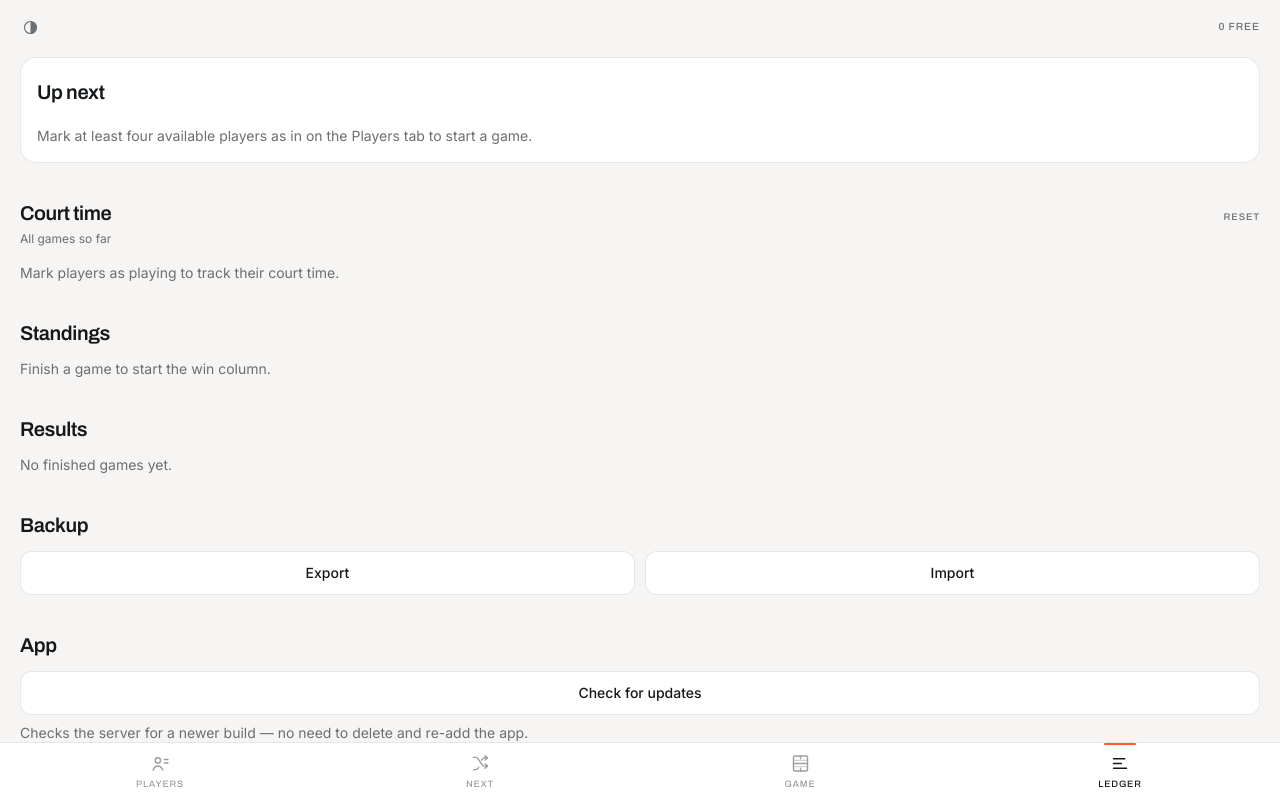
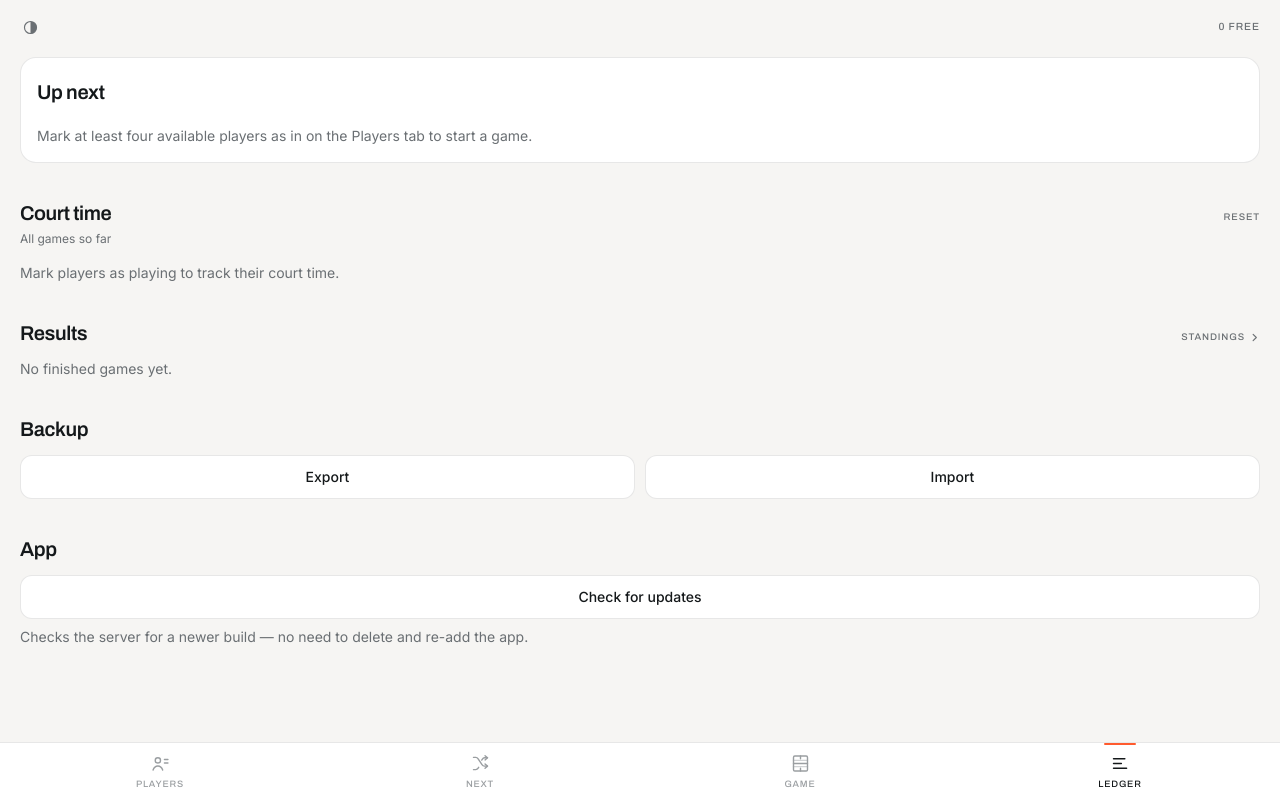
Before and after one commit to nelldnine/pickleball-stack-pwa, a React (Vite) app: page / in a window 1280 px wide. Both pictures are taken after a click on the button "LEDGER". Built offline with nearby package versions, Linux system fonts and the light colour scheme.

Commit message:
Add standings screen

```diff
--- a/src/App.tsx
+++ b/src/App.tsx
@@ -4,10 +4,11 @@ import { PlayerRoster } from './components/PlayerRoster'
 import { NextRoundPanel } from './components/NextRoundPanel'
 import { Scoreboard } from './components/Scoreboard'
 import { History } from './components/History'
+import { Standings } from './components/Standings'
 import { useTheme, type ThemeMode } from './lib/theme'
 import { useAppUpdate } from './lib/pwaUpdate'
 
-type Tab = 'players' | 'teams' | 'game' | 'history'
+type Tab = 'players' | 'teams' | 'game' | 'standings' | 'history'
 
 function App() {
   const load = useAppStore((s) => s.load)
@@ -88,9 +89,11 @@ function App() {
           ) : (
             <EmptyGame onGoToNext={() => setTab('teams')} />
           ))}
+        {tab === 'standings' && <Standings onBack={() => setTab('history')} />}
         {tab === 'history' && (
           <History
             onGameStarted={() => setTab('game')}
+            onShowStandings={() => setTab('standings')}
             updateStatus={updateStatus}
             onCheckUpdates={checkNow}
             onUpdate={update}
@@ -137,7 +140,14 @@ function App() {
           onClick={() => setTab('game')}
           live={liveGames.length > 0}
         />
-        <TabButton label="Ledger" icon={<IconLedger />} active={tab === 'history'} onClick={() => setTab('history')} />
+        {/* Standings is reached from the Results section, not the nav — so the Ledger tab
+            stays lit while you're on it, and tapping it again comes back. */}
+        <TabButton
+          label="Ledger"
+          icon={<IconLedger />}
+          active={tab === 'history' || tab === 'standings'}
+          onClick={() => setTab('history')}
+        />
       </nav>
     </div>
   )
--- a/src/components/History.tsx
+++ b/src/components/History.tsx
@@ -6,11 +6,13 @@ import type { UpdateStatus } from '../lib/pwaUpdate'
 
 export function History({
   onGameStarted,
+  onShowStandings,
   updateStatus,
   onCheckUpdates,
   onUpdate,
 }: {
   onGameStarted: (gameId: string) => void
+  onShowStandings: () => void
   updateStatus: UpdateStatus
   onCheckUpdates: () => void
   onUpdate: () => void
@@ -48,40 +50,11 @@ export function History({
         minutes: Math.round((stats[p.id]?.courtTimeMs ?? 0) / 60000),
       }))
       // Least court time first: the top of this list is the answer to "who's owed a game".
+      // "Who's winning" is the opposite order and lives on the Standings screen.
       .sort((a, b) => a.games - b.games || a.minutes - b.minutes)
     const maxGames = Math.max(1, ...rows.map((r) => r.games))
     const avgGames = rows.length ? rows.reduce((sum, r) => sum + r.games, 0) / rows.length : 0
     return { rows, maxGames, avgGames }
-  }, [players, stats])
-
-  // Court time answers "who's owed a game"; this answers "who's winning". Separate
-  // question, separate list — and only players who have actually finished a game,
-  // since a leaderboard padded with 0-0 rows buries the result it exists to show.
-  const standings = useMemo(() => {
-    const rows = players
-      .map((p) => ({
-        id: p.id,
-        name: p.name,
-        wins: stats[p.id]?.wins ?? 0,
-        losses: stats[p.id]?.losses ?? 0,
-      }))
-      .filter((r) => r.wins + r.losses > 0)
-      .sort((a, b) => {
-        if (a.wins !== b.wins) return b.wins - a.wins
-        // Same wins: fewer losses is the better record.
-        if (a.losses !== b.losses) return a.losses - b.losses
-        return a.name.localeCompare(b.name)
-      })
-    const maxWins = Math.max(1, ...rows.map((r) => r.wins))
-    // Competition ranking: an identical record shares a place rather than inventing
-    // an order out of the tiebreakers.
-    const ranked: (typeof rows[number] & { place: number; pct: number })[] = []
-    rows.forEach((r, i) => {
-      const prev = rows[i - 1]
-      const tied = prev && prev.wins === r.wins && prev.losses === r.losses
-      ranked.push({ ...r, place: tied ? ranked[i - 1].place : i + 1, pct: (r.wins / maxWins) * 100 })
-    })
-    return ranked
   }, [players, stats])
 
   const [importMessage, setImportMessage] = useState<string | null>(null)
@@ -201,44 +174,31 @@ export function History({
       </div>
 
       <div>
-        <h2 className="readout text-xl font-semibold mb-3">Standings</h2>
-        {standings.length === 0 ? (
-          <p className="text-sm text-muted">Finish a game to start the win column.</p>
-        ) : (
-          <ol className="flex flex-col gap-3">
-            {standings.map((r) => {
-              const leading = r.place === 1
-              return (
-                <li key={r.id}>
-                  <div className="flex items-baseline gap-2.5 mb-1.5">
-                    <span
-                      className={`readout text-xs w-4 shrink-0 ${leading ? 'text-court font-semibold' : 'text-faint'}`}
-                    >
-                      {r.place}
-                    </span>
-                    <span className={`text-sm truncate flex-1 ${leading ? 'font-semibold text-ink' : 'text-muted'}`}>
-                      {r.name}
-                    </span>
-                    <span className="readout text-xs shrink-0">
-                      <span className={leading ? 'text-ink font-semibold' : 'text-ink'}>{r.wins}</span>
-                      <span className="text-faint">–{r.losses}</span>
-                    </span>
-                  </div>
-                  <div className="ml-6.5 h-2 rounded-full bg-sunken">
-                    <div
-                      className={`h-full rounded-full ${leading ? 'bg-court' : 'bg-court/55'}`}
-                      style={{ width: `${r.pct}%` }}
-                    />
-                  </div>
-                </li>
-              )
-            })}
-          </ol>
-        )}
-      </div>
-
-      <div>
-        <h2 className="readout text-xl font-semibold mb-3">Results</h2>
+        <div className="flex items-baseline justify-between gap-3 mb-3">
+          <h2 className="readout text-xl font-semibold">Results</h2>
+          {/* Shown even with no games yet: hiding the only way in would make the
+              screen undiscoverable, which is not the same as a badge that says nothing. */}
+          <button
+            type="button"
+            onClick={onShowStandings}
+            className="label text-[0.6rem] text-muted flex items-center gap-1"
+          >
+            Standings
+            <svg
+              width="11"
+              height="11"
+              viewBox="0 0 24 24"
+              fill="none"
+              stroke="currentColor"
+              strokeWidth="2.4"
+              strokeLinecap="round"
+              strokeLinejoin="round"
+              aria-hidden="true"
+            >
+              <path d="M9 5l7 7-7 7" />
+            </svg>
+          </button>
+        </div>
         {finished.length === 0 && <p className="text-sm text-muted">No finished games yet.</p>}
         <ul className="flex flex-col">
           {finished.map((g) => {
--- /dev/null
+++ b/src/components/Standings.tsx
@@ -0,0 +1,134 @@
+import { useMemo } from 'react'
+import { useAppStore } from '../store/useAppStore'
+import { computeStats, sessionGames } from '../lib/stats'
+
+/**
+ * "Who's winning" — the counterpart to the Court time ledger, and deliberately its own
+ * screen rather than a second list below it. The two answer different questions and are
+ * ordered oppositely (court time ascending, wins descending); stacked on one screen the
+ * reversal reads as an inconsistency instead of a distinction.
+ *
+ * It is a sub-screen of the Ledger tab, opened from the Results heading, so it carries
+ * its own way back — the nav cannot return you from a screen it has no button for.
+ */
+export function Standings({ onBack }: { onBack: () => void }) {
+  const players = useAppStore((s) => s.players)
+  const games = useAppStore((s) => s.games)
+  const seasonStartedAt = useAppStore((s) => s.seasonStartedAt)
+  const resetStandings = useAppStore((s) => s.resetStandings)
+
+  const relevantGames = useMemo(() => sessionGames(games, seasonStartedAt), [games, seasonStartedAt])
+  const stats = useMemo(() => computeStats(players, relevantGames), [players, relevantGames])
+
+  // Only players who have actually finished a game, since a leaderboard padded with
+  // 0-0 rows buries the result it exists to show.
+  const standings = useMemo(() => {
+    const rows = players
+      .map((p) => ({
+        id: p.id,
+        name: p.name,
+        wins: stats[p.id]?.wins ?? 0,
+        losses: stats[p.id]?.losses ?? 0,
+      }))
+      .filter((r) => r.wins + r.losses > 0)
+      .sort((a, b) => {
+        if (a.wins !== b.wins) return b.wins - a.wins
+        // Same wins: fewer losses is the better record.
+        if (a.losses !== b.losses) return a.losses - b.losses
+        return a.name.localeCompare(b.name)
+      })
+    const maxWins = Math.max(1, ...rows.map((r) => r.wins))
+    // Competition ranking: an identical record shares a place rather than inventing
+    // an order out of the tiebreakers.
+    const ranked: (typeof rows[number] & { place: number; pct: number })[] = []
+    rows.forEach((r, i) => {
+      const prev = rows[i - 1]
+      const tied = prev && prev.wins === r.wins && prev.losses === r.losses
+      ranked.push({ ...r, place: tied ? ranked[i - 1].place : i + 1, pct: (r.wins / maxWins) * 100 })
+    })
+    return ranked
+  }, [players, stats])
+
+  // The same action the Court time header offers — one reset clears both — but a screen
+  // named Standings is where someone goes looking to reset the standings.
+  const handleReset = () => {
+    if (
+      !window.confirm(
+        'Start a fresh standing? Past games stay saved, but court time and win/loss counts start back at zero.',
+      )
+    )
+      return
+    resetStandings()
+  }
+
+  return (
+    <section aria-labelledby="standings-heading" className="flex flex-col pt-1">
+      <button
+        type="button"
+        onClick={onBack}
+        className="label text-[0.6rem] text-muted flex items-center gap-1 min-h-11 -mt-2 self-start"
+      >
+        <svg
+          width="11"
+          height="11"
+          viewBox="0 0 24 24"
+          fill="none"
+          stroke="currentColor"
+          strokeWidth="2.4"
+          strokeLinecap="round"
+          strokeLinejoin="round"
+          aria-hidden="true"
+        >
+          <path d="M15 5l-7 7 7 7" />
+        </svg>
+        Results
+      </button>
+
+      <div className="flex items-baseline justify-between gap-3 mb-1">
+        <h2 id="standings-heading" className="readout text-xl font-semibold">
+          Standings
+        </h2>
+        <button type="button" onClick={handleReset} className="label text-[0.6rem] text-muted">
+          Reset
+        </button>
+      </div>
+      <p className="text-xs text-muted mb-4">
+        {seasonStartedAt ? `Since ${new Date(seasonStartedAt).toLocaleString()}` : 'All games so far'}
+      </p>
+
+      {standings.length === 0 ? (
+        <p className="text-sm text-muted">Finish a game to start the win column.</p>
+      ) : (
+        <ol className="flex flex-col gap-3">
+          {standings.map((r) => {
+            const leading = r.place === 1
+            return (
+              <li key={r.id}>
+                <div className="flex items-baseline gap-2.5 mb-1.5">
+                  <span
+                    className={`readout text-xs w-4 shrink-0 ${leading ? 'text-court font-semibold' : 'text-faint'}`}
+                  >
+                    {r.place}
+                  </span>
+                  <span className={`text-sm truncate flex-1 ${leading ? 'font-semibold text-ink' : 'text-muted'}`}>
+                    {r.name}
+                  </span>
+                  <span className="readout text-xs shrink-0">
+                    <span className={leading ? 'text-ink font-semibold' : 'text-ink'}>{r.wins}</span>
+                    <span className="text-faint">–{r.losses}</span>
+                  </span>
+                </div>
+                <div className="ml-6.5 h-2 rounded-full bg-sunken">
+                  <div
+                    className={`h-full rounded-full ${leading ? 'bg-court' : 'bg-court/55'}`}
+                    style={{ width: `${r.pct}%` }}
+                  />
+                </div>
+              </li>
+            )
+          })}
+        </ol>
+      )}
+    </section>
+  )
+}
```
Also changed, not shown: 1 other file (tests, documents, lock files or other folders).
